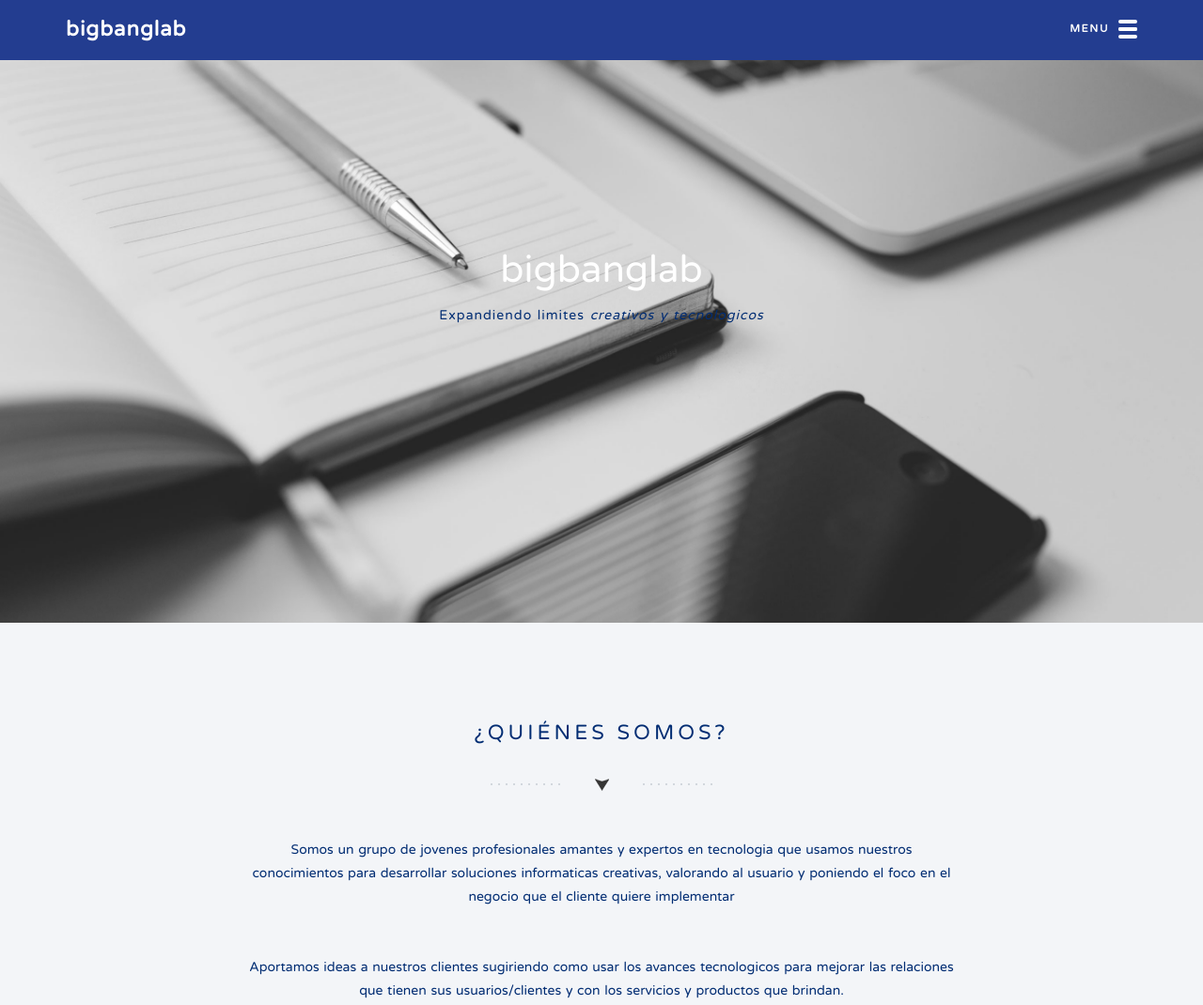
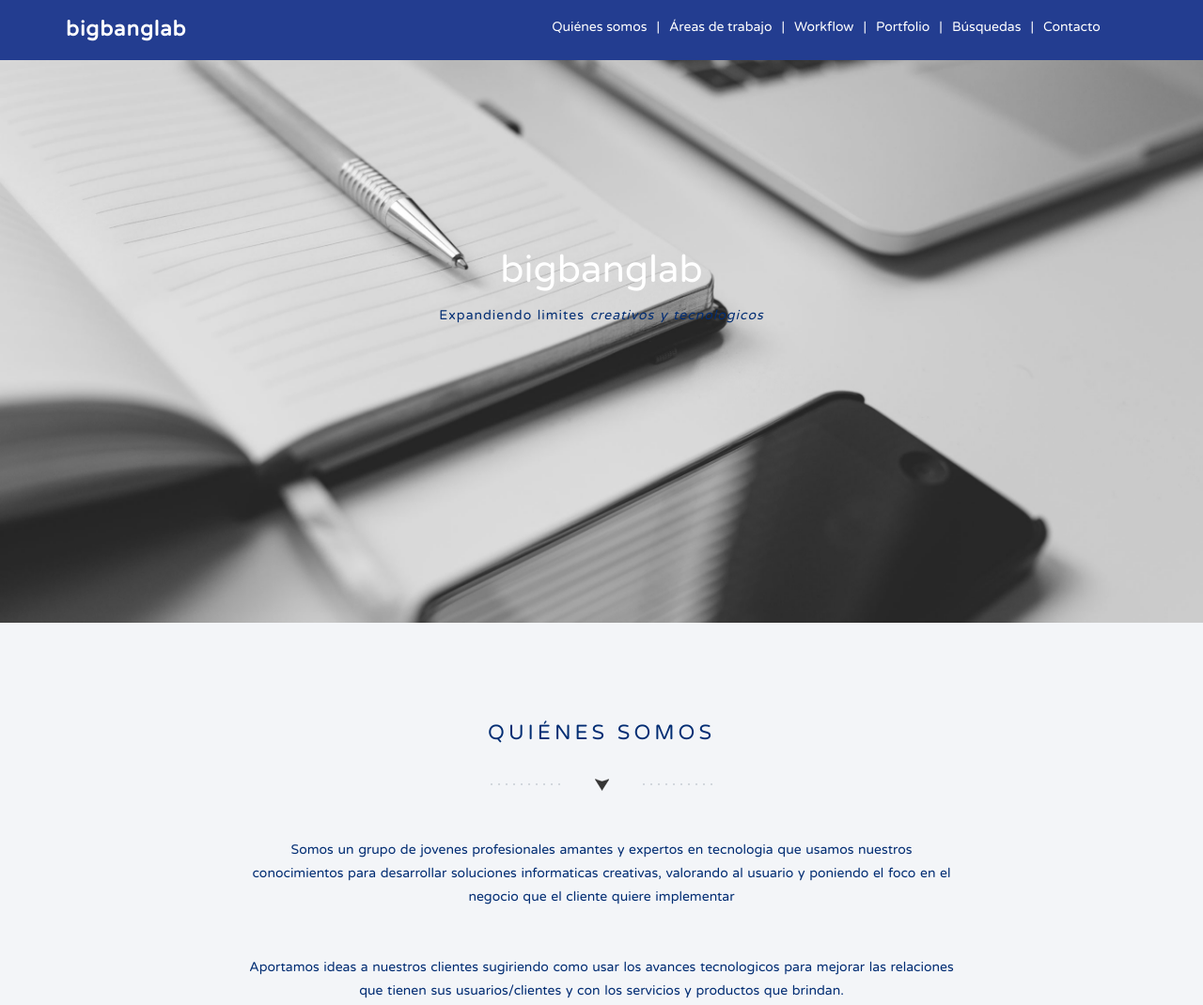
Before and after one commit to BigbangLab/BigBangWeb, a plain HTML site: page index.html in a window 1280 px wide. Shown: the top 1070 px of the page at 94% size. Drawn offline with nearby package versions, Linux system fonts and the light colour scheme.

Commit message:
Fixing navigation.

```diff
--- a/css/styles.css
+++ b/css/styles.css
@@ -384,7 +384,7 @@ input[type="search"]::-webkit-search-decoration {
 }
 /* * Removes inner padding and border in Firefox 3+. */
 
-button::-moz-focus-inner,
+button::-moz-focus-inner,"\f121"
 input::-moz-focus-inner {
 	border: 0;
 	padding: 0;
@@ -1295,19 +1295,16 @@ Waypoints
 .navbar-nav {
 	clear: both;
 	margin: 0 auto;
-	padding: 0 1.2rem;
 }
 
 .navbar-nav li {
-	border-bottom: dotted 1px #fff;
+	border-bottom: solid 1px #fff;
 }
-
 
 .navbar-default .navbar-nav > li > a {
 	color: #ffffff;
 	padding: 20px 0px;
 }
-
 .navbar-default .navbar-nav > li > a:hover,
 .navbar-default .navbar-nav > li > a:focus {
 	color: #0066CC;
@@ -1331,20 +1328,42 @@ Waypoints
 	text-transform: uppercase;
 }
 
+
 /* Ocultar Menu Container en iPad+ */
 @media only screen and (min-width: 768px) {
 
-	#menu-container {
-		/*display: none;*/
+	.nav.navbar-nav {
+		width: 100%;
+	}
+	.nav.navbar-nav li{
+		width: 100%;
 	}
 
-	.navbar-nav {
-		float: none;
+}
+
+/* Desktop */
+@media screen and (min-width: 1200px) {
+
+	#menu-container {
+		display: none;
 	}
 
-	.navbar-nav > li{
-		width: 100%;
-		margin: 0
+	.nav-list {
+		display: block !important;
+		border: none;
+		clear: none;
+		float: right;
+	}
+
+	.nav.navbar-nav {
+		float: none;
+		padding: 0 1.2rem;
+	}
+
+	.nav.navbar-nav > li{
+		width: auto;
+		margin: 0;
+		border-bottom: none;
 	}
 
 	.navbar-default .navbar-nav > li > a {
@@ -1352,8 +1371,21 @@ Waypoints
 		padding: 20px 0px;
 		margin: 0 auto;
 	}
+	.navbar-default .navbar-nav > li > a:after {
+		content: "|";
+		padding: 0 10px;
+	}
+	.navbar-default .navbar-nav > li:last-child > a:after {
+		content: "";
+	}
+
+	.navbar-header {
+		width: auto;
+	}
 
 }
+
+
 
 /* Menu Button */
 .menu {
--- a/index.html
+++ b/index.html
@@ -4,7 +4,7 @@
 	<meta charset="utf-8">
 	<meta http-equiv="X-UA-Compatible" content="IE=edge">
 	<meta name="viewport" content="width=device-width, initial-scale=1">
-	<title>big bang lab</title>
+	<title>BigBangLab</title>
 	<link href='http://fonts.googleapis.com/css?family=Varela+Round' rel='stylesheet' type='text/css'>
 	<link href="css/bootstrap.css" rel="stylesheet">
 	<link href="http://netdna.bootstrapcdn.com/font-awesome/4.1.0/css/font-awesome.min.css" rel="stylesheet">
@@ -27,6 +27,7 @@
 		<nav role="navigation" class="navbar navbar-default navbar-fixed-top">
 			<div class="container-fluid">
 				<div class="container">
+
 					<div class="navbar-header">
 						<a class="navbar-brand" href="#">bigbang<span class="lighter">lab</span></a>
 
@@ -41,11 +42,11 @@
 					<!-- Expandable Menu -->
 					<div class="nav-list">
 						<ul class="nav navbar-nav">
-							<li><a href="#intro">Introducción</a></li>
-							<li><a href="#features">Areas de aplicación</a></li>
-							<li><a href="#responsive">Como trabajamos</a></li>
+							<li><a href="#intro">Quiénes somos</a></li>
+							<li><a href="#features">Áreas de trabajo</a></li>
+							<li><a href="#responsive">Workflow</a></li>
 							<li><a href="#portfolio">Portfolio</a></li>
-							<li><a href="#team">Estamos contratando</a></li>
+							<li><a href="#team">Búsquedas</a></li>
 							<li><a href="#contact">Contacto</a></li>
 						</ul>
 					</div>
@@ -74,7 +75,7 @@
 		<div class="container">
 			<div class="row">
 				<div class="col-md-8 col-md-offset-2 wp1">
-					<h1 class="arrow">¿Quiénes somos?</h1>
+					<h1 class="arrow">Quiénes somos</h1>
 					<p>Somos un grupo de jovenes profesionales amantes y expertos en tecnologia que usamos nuestros conocimientos  para desarrollar soluciones informaticas creativas, valorando al usuario y poniendo el foco en el negocio que el cliente quiere implementar</p>
 					<p>Aportamos ideas a nuestros clientes sugiriendo como usar los avances tecnologicos para mejorar las relaciones que tienen sus usuarios/clientes y con los servicios y productos que brindan.</p>
 				</div>
@@ -86,32 +87,32 @@
 		<div class="container">
 			<div class="row">
 				<div class="col-md-12">
-					<h1 class="arrow">Nuestra experiencia</h1>
+					<h1 class="arrow">Áreas de trabajo</h1>
 					<div class="features-wrapper">
 						<div class="col-md-3 wp2">
 							<div class="icon">
-								<i class="fa fa-laptop shadow"></i>
+								<i class="fa fa-users shadow"></i>
 							</div>
 							<h2>Diseño UX</h2>
 							<p>Mejoramos las experiencias que los usuarios tienen al relacionarse con la tecnologia centrandonos en las habilidades y vivencias del usuario.</p>
 						</div>
 						<div class="col-md-3 wp2 delay-05s">
 							<div class="icon">
-								<i class="fa fa-code shadow"></i>
+								<i class="fa fa-pencil shadow"></i>
 							</div>
 							<h2>Diseño Grafico</h2>
 							<p>Diseñamos interfaces con los usuarios visualmente mejoradas para que nuestro cliente comunique de forma efectiva lo que quiere enunciar.</p>
 						</div>
 						<div class="col-md-3 wp2 delay-1s">
 							<div class="icon">
-								<i class="fa fa-heart shadow"></i>
+								<i class="fa fa-code shadow"></i>
 							</div>
 							<h2>Programacion Front-End</h2>
 							<p>Usamos las ultimas tecnologias para llevar las ideas que nuestros diseñadores de UX y UI imaginan a la realidad.</p>
 						</div>
 						<div class="col-md-3 wp2 delay-1s">
 							<div class="icon">
-								<i class="fa fa-heart shadow"></i>
+								<i class="fa fa-cogs shadow"></i>
 							</div>
 							<h2>Programacion Back-End</h2>
 							<p>Entendemos y analizamos los negocios pudiendo brindar soluciones informaticas para soportar el back-office de negocios sencillos y complejos.</p>
@@ -127,7 +128,7 @@
 		<div class="container">
 			<div class="row">
 				<div class="col-md-8 col-md-offset-2 wp1">
-					<h1 class="arrow">Worfflow iteration</h1>
+					<h1 class="arrow">Worfflow</h1>
 					<p>En Big Bang Lab nuestros clientes son nuestros socios, si ellos son exitosos, nosotros también. Por ello usamos metodologias de trabajo en donde la participación del cliente es fundamental.</p>
 					<p>En nuestro equipo contamos con expertos en metodologías ágiles y hacemos participar al cliente desde el comienzo del proyecto. Ante cada release de la solucion validamos con el cliente para realizar ajustes en el proyecto. Obteniendo proyectos mas ajustados a los cronogramas pactados y nos aseguramos la satifaccion del cliente con el producto final.</p>
 				</div>
@@ -138,6 +139,7 @@
 	<section class="portfolio text-center section-padding" id="portfolio">
 		<div class="container">
 			<div class="row">
+				<h1 class="arrow">Portfolio</h1>
 				<div id="portfolioSlider">
 					<ul class="slides">
 						<li>
@@ -232,7 +234,7 @@
 		<div class="container">
 			<div class="row">
 				<div class="col-md-12">
-					<h1 class="arrow">Trabajar con nosotros</h1>
+					<h1 class="arrow">Búsquedas</h1>
 				</div>
 			</div>
 			<div class="row">
@@ -314,7 +316,7 @@
 	<div class="container">
 		<div class="row">
 			<div class="col-md-12">
-				<h1 class="arrow">Contactate con nosotros!</h1>
+				<h1 class="arrow">Contacto</h1>
 			</div>
 		</div>
 
```
Lines whose indentation alone changed are shown as unchanged.
